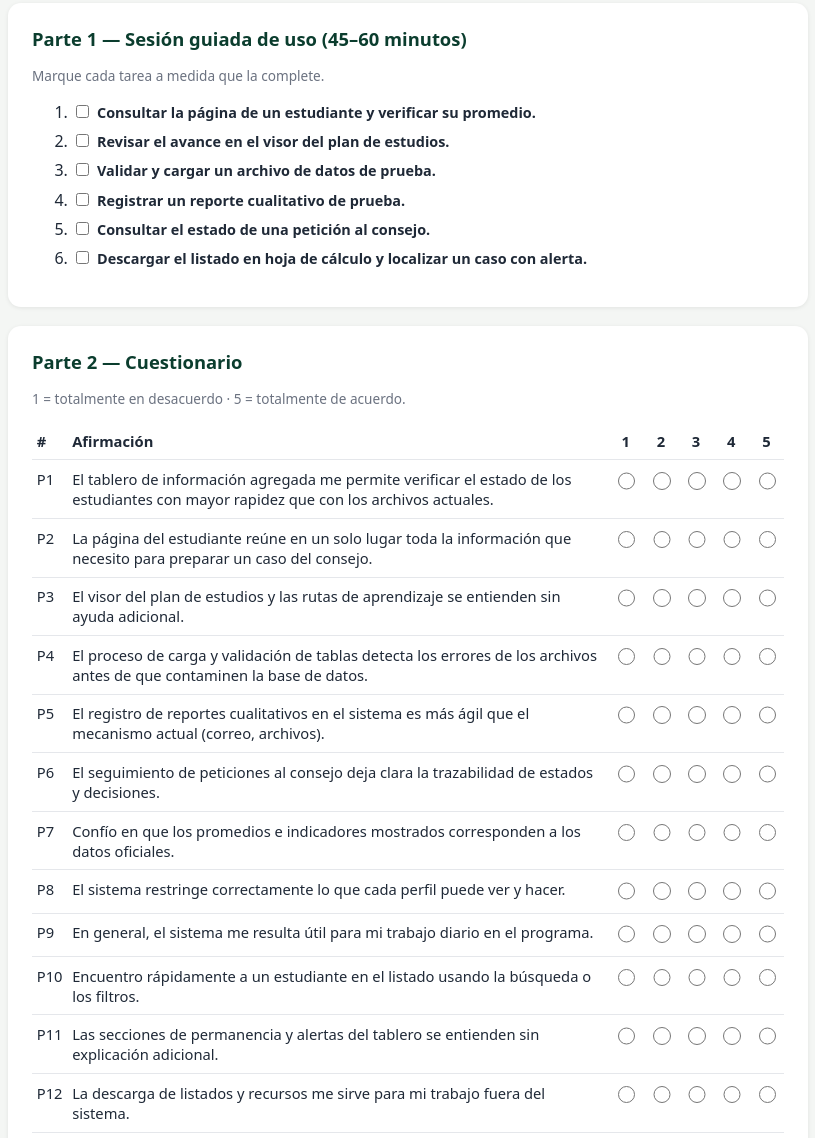
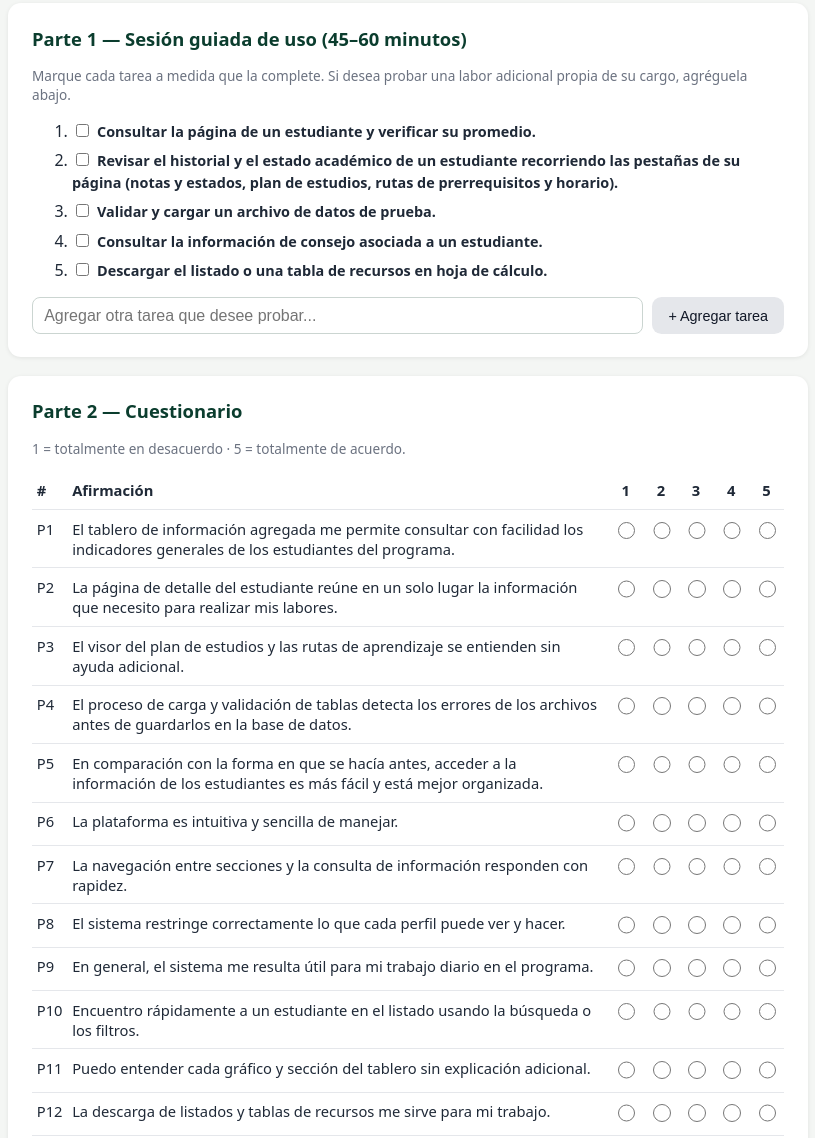
Before and after one commit to JhonBedoyaUE/formulario-evaluacion-sia, a plain HTML site: page index.html in a window 1280 px wide. Shown: the part 407-1545 px from the top of the page, without its empty margins (232-1047 px from the left). Drawn offline with Linux system fonts and the light colour scheme.

Commit message:
Actualizar cuestionario y tareas interactivas
- 5 tareas base (T2 recorre pestanas academicas, sin reporte cualitativo)
- Campo interactivo para agregar tareas propias del participante
- P1-P12 reescritas segun revision con el tutor

```diff
--- a/index.html
+++ b/index.html
@@ -19,6 +19,11 @@
   input[type=text], input[type=date], textarea { border: 1px solid #cbd5d1; border-radius: .5rem; padding: .55rem .7rem; font-size: 1rem; width: 100%; }
   ol.tasks li { margin-bottom: .45rem; }
   ol.tasks input { margin-right: .5rem; accent-color: var(--green); }
+  .add-task { display: flex; gap: .6rem; margin-top: .8rem; }
+  .add-task input { flex: 1; }
+  .add-task button { padding: .55rem 1rem; font-size: .9rem; white-space: nowrap; }
+  button.remove { background: transparent; color: #9ca3af; padding: 0 .4rem; font-size: .9rem; margin-left: .4rem; }
+  button.remove:hover { color: #b91c1c; }
   table { width: 100%; border-collapse: collapse; font-size: .92rem; }
   th, td { padding: .55rem .3rem; border-bottom: 1px solid #e5e7eb; text-align: left; vertical-align: top; }
   th.num, td.num { text-align: center; white-space: nowrap; }
@@ -52,8 +57,12 @@
 
   <section class="card">
     <h2>Parte 1 — Sesión guiada de uso (45–60 minutos)</h2>
-    <p class="hint">Marque cada tarea a medida que la complete.</p>
+    <p class="hint">Marque cada tarea a medida que la complete. Si desea probar una labor adicional propia de su cargo, agréguela abajo.</p>
     <ol class="tasks" id="tareas"></ol>
+    <div class="add-task">
+      <input type="text" id="nueva-tarea" placeholder="Agregar otra tarea que desee probar...">
+      <button type="button" class="secondary" id="btn-agregar-tarea">+ Agregar tarea</button>
+    </div>
   </section>
 
   <section class="card">
@@ -81,27 +90,26 @@
 <footer>Trabajo de grado — Programa de Ciencia de Datos, Universidad Externado de Colombia.</footer>
 
 <script>
-const TAREAS = [
+const TAREAS_FIJAS = [
   "Consultar la página de un estudiante y verificar su promedio.",
-  "Revisar el avance en el visor del plan de estudios.",
+  "Revisar el historial y el estado académico de un estudiante recorriendo las pestañas de su página (notas y estados, plan de estudios, rutas de prerrequisitos y horario).",
   "Validar y cargar un archivo de datos de prueba.",
-  "Registrar un reporte cualitativo de prueba.",
-  "Consultar el estado de una petición al consejo.",
-  "Descargar el listado en hoja de cálculo y localizar un caso con alerta."
+  "Consultar la información de consejo asociada a un estudiante.",
+  "Descargar el listado o una tabla de recursos en hoja de cálculo."
 ];
 const PREGUNTAS = [
-  "El tablero de información agregada me permite verificar el estado de los estudiantes con mayor rapidez que con los archivos actuales.",
-  "La página del estudiante reúne en un solo lugar toda la información que necesito para preparar un caso del consejo.",
+  "El tablero de información agregada me permite consultar con facilidad los indicadores generales de los estudiantes del programa.",
+  "La página de detalle del estudiante reúne en un solo lugar la información que necesito para realizar mis labores.",
   "El visor del plan de estudios y las rutas de aprendizaje se entienden sin ayuda adicional.",
-  "El proceso de carga y validación de tablas detecta los errores de los archivos antes de que contaminen la base de datos.",
-  "El registro de reportes cualitativos en el sistema es más ágil que el mecanismo actual (correo, archivos).",
-  "El seguimiento de peticiones al consejo deja clara la trazabilidad de estados y decisiones.",
-  "Confío en que los promedios e indicadores mostrados corresponden a los datos oficiales.",
+  "El proceso de carga y validación de tablas detecta los errores de los archivos antes de guardarlos en la base de datos.",
+  "En comparación con la forma en que se hacía antes, acceder a la información de los estudiantes es más fácil y está mejor organizada.",
+  "La plataforma es intuitiva y sencilla de manejar.",
+  "La navegación entre secciones y la consulta de información responden con rapidez.",
   "El sistema restringe correctamente lo que cada perfil puede ver y hacer.",
   "En general, el sistema me resulta útil para mi trabajo diario en el programa.",
   "Encuentro rápidamente a un estudiante en el listado usando la búsqueda o los filtros.",
-  "Las secciones de permanencia y alertas del tablero se entienden sin explicación adicional.",
-  "La descarga de listados y recursos me sirve para mi trabajo fuera del sistema."
+  "Puedo entender cada gráfico y sección del tablero sin explicación adicional.",
+  "La descarga de listados y tablas de recursos me sirve para mi trabajo."
 ];
 const ABIERTAS = [
   ["A1", "¿Qué es lo más útil del sistema para su trabajo?", "a1"],
@@ -109,17 +117,42 @@ const ABIERTAS = [
   ["A3", "¿Qué funcionalidad hace falta?", "a3"]
 ];
 
+const tareas = TAREAS_FIJAS.map(texto => ({ texto, ok: false, extra: false }));
 const tareasEl = document.getElementById("tareas");
-TAREAS.forEach((t, i) => {
+
+function renderTareas() {
+  tareasEl.innerHTML = "";
+  tareas.forEach((t, i) => {
     const li = document.createElement("li");
     const cb = document.createElement("input");
-  cb.type = "checkbox"; cb.id = "t" + (i + 1);
+    cb.type = "checkbox"; cb.id = "t" + (i + 1); cb.checked = t.ok;
+    cb.addEventListener("change", () => { t.ok = cb.checked; });
     const lb = document.createElement("label");
-  lb.htmlFor = cb.id; lb.textContent = t;
+    lb.htmlFor = cb.id; lb.textContent = t.texto;
     lb.prepend(cb);
     li.appendChild(lb);
+    if (t.extra) {
+      const rm = document.createElement("button");
+      rm.type = "button"; rm.className = "remove"; rm.textContent = "✕";
+      rm.title = "Quitar tarea";
+      rm.addEventListener("click", () => { tareas.splice(i, 1); renderTareas(); });
+      li.appendChild(rm);
+    }
     tareasEl.appendChild(li);
   });
+}
+renderTareas();
+
+const inputNueva = document.getElementById("nueva-tarea");
+function agregarTarea() {
+  const txt = inputNueva.value.trim();
+  if (!txt) return;
+  tareas.push({ texto: txt, ok: true, extra: true });
+  inputNueva.value = "";
+  renderTareas();
+}
+document.getElementById("btn-agregar-tarea").addEventListener("click", agregarTarea);
+inputNueva.addEventListener("keydown", e => { if (e.key === "Enter") { e.preventDefault(); agregarTarea(); } });
 
 const likertEl = document.getElementById("likert");
 PREGUNTAS.forEach((p, i) => {
@@ -158,9 +191,10 @@ function generarMD() {
   L.push("");
   L.push("## Tareas completadas");
   L.push("");
-  TAREAS.forEach((t, i) => {
-    const ok = document.getElementById("t" + (i + 1)).checked ? "x" : " ";
-    L.push("- [" + ok + "] T" + (i + 1) + ". " + t);
+  tareas.forEach((t, i) => {
+    const ok = t.ok ? "x" : " ";
+    const tag = t.extra ? " *(agregada por el participante)*" : "";
+    L.push("- [" + ok + "] T" + (i + 1) + ". " + t.texto + tag);
   });
   L.push("");
   L.push("## Cuestionario (1–5)");
```
Lines whose indentation alone changed are shown as unchanged.
